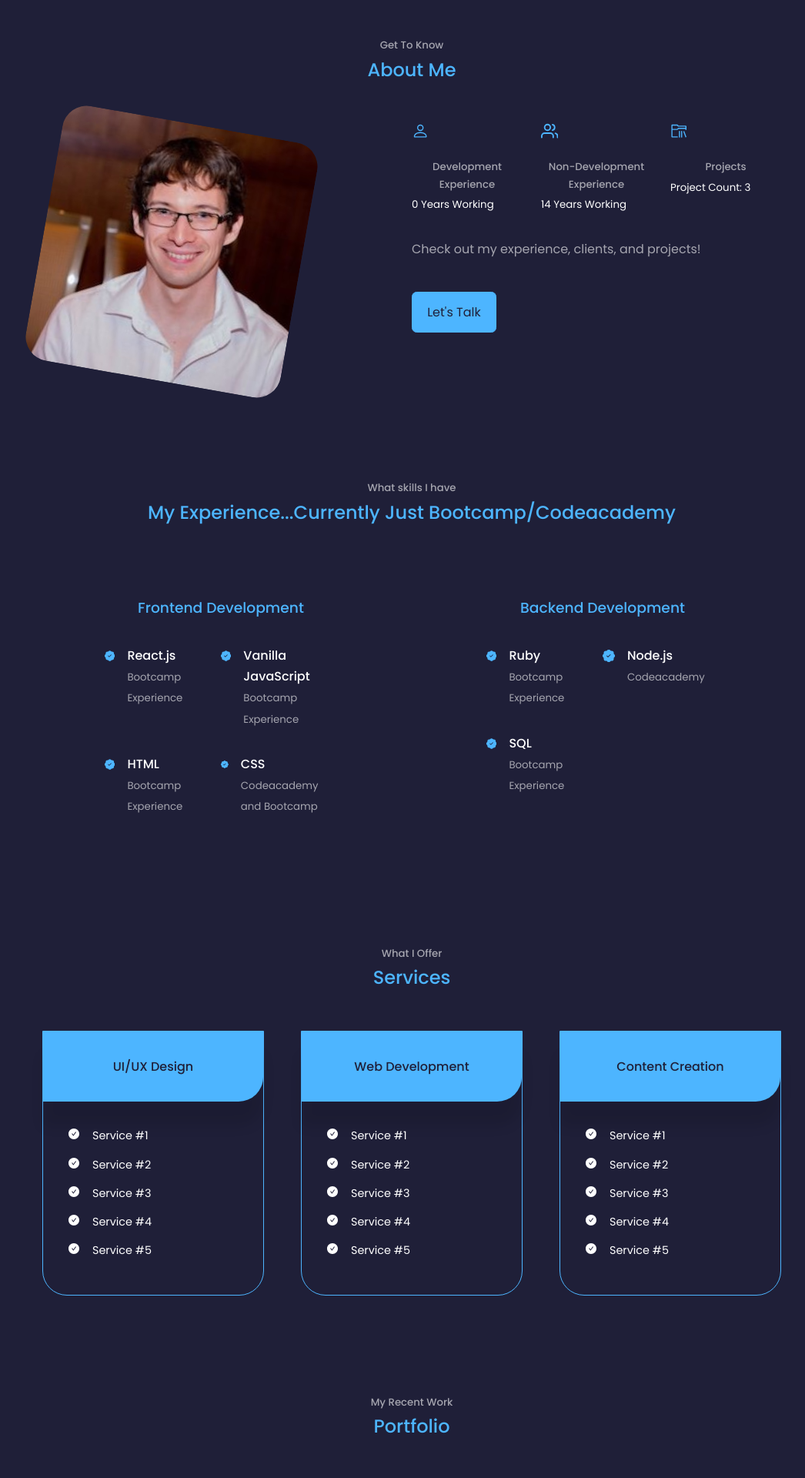
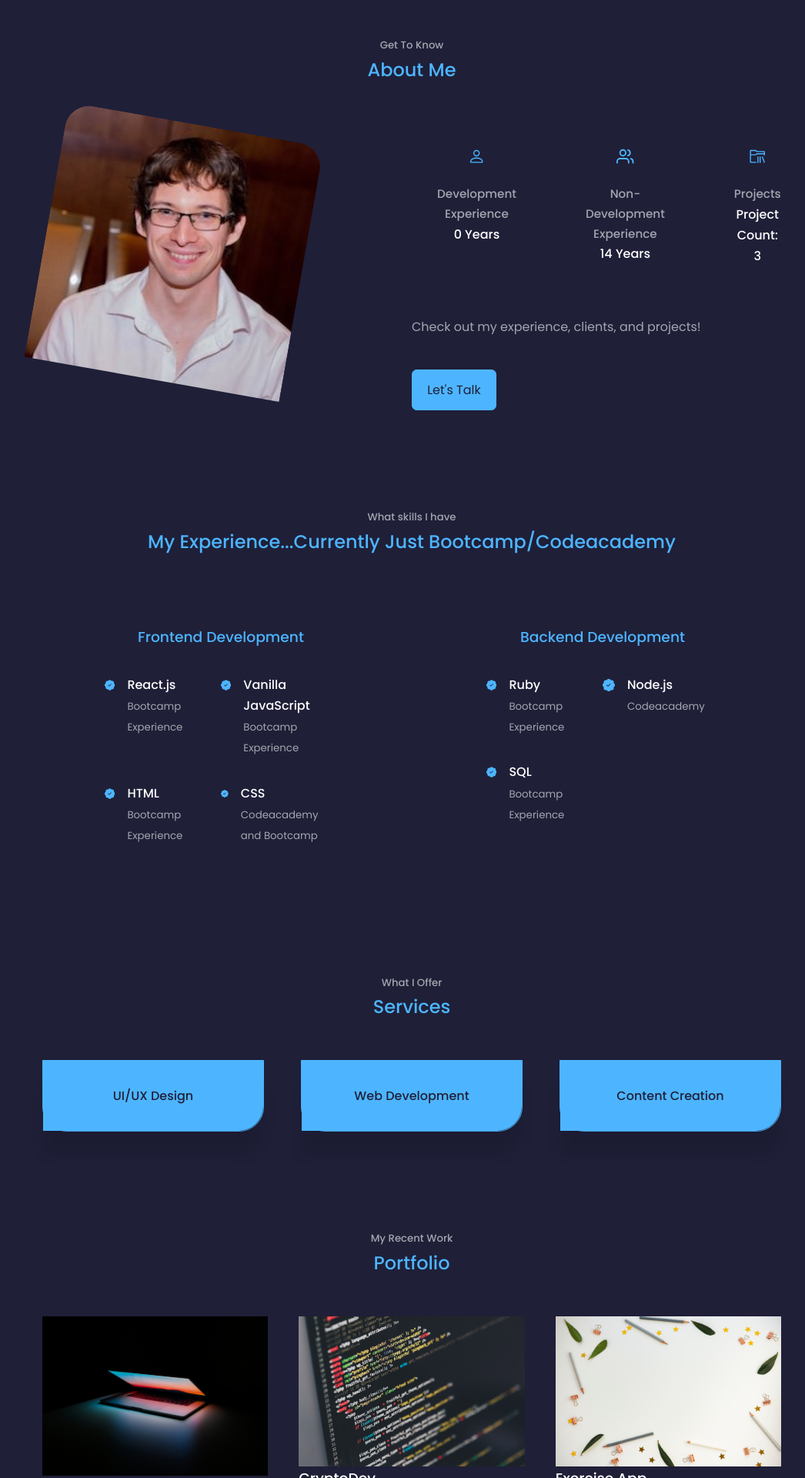
Before and after one commit to ericeinerson/react-portfolio, a React (Create React App) app: page / in a window 1280 px wide. Shown: the part 880-2800 px from the top of the page at 77% size, without its empty margins (105-1151 px from the left). Built offline with nearby package versions, Linux system fonts and the light colour scheme.

Commit message:
fixed up footer, header, services, testimonials, and about

```diff
--- a/src/components/About/About.js
+++ b/src/components/About/About.js
@@ -20,22 +20,22 @@ function About() {
 
         <div className="about__content">
           <div className="about__cards">
-            <article className="about_card">
+            <article className="about__card">
               <BsPerson class="about__icon"/>
               <h5>Development Experience</h5>
-              <small>0 Years Working</small>
+              <h4>0 Years</h4>
             </article>
 
-            <article className="about_card">
+            <article className="about__card">
               <FiUsers class="about__icon"/>
               <h5>Non-Development Experience</h5>
-              <small>14 Years Working</small>
+              <h4>14 Years</h4>
             </article>
 
-            <article className="about_card">
+            <article className="about__card">
               <VscFolderLibrary class="about__icon"/>
               <h5>Projects</h5>
-              <small>Project Count: 3</small>
+              <h4>Project Count: 3</h4>
             </article>
           </div>
 
--- a/src/components/Footer/Footer.js
+++ b/src/components/Footer/Footer.js
@@ -3,6 +3,9 @@ import "./footer.css"
 import {AiOutlineInstagram} from "react-icons/ai"
 import {BsLinkedin} from "react-icons/bs"
 import {AiFillGithub} from "react-icons/ai"
+import {ImBlogger2} from "react-icons/im"
+
+
 
 
 
@@ -25,6 +28,7 @@ function Footer() {
         <a href="https://instagram.com"><AiOutlineInstagram /></a>
         <a href="https://www.linkedin.com/in/eric-einerson/" target="_blank"><BsLinkedin /></a>
         <a href="https://github.com/ericeinerson" target="_blank"><AiFillGithub /></a>
+        <a href="https://dev.to/ericeinerson" target="_blank"><ImBlogger2 /></a>
       </div>
 
       <div className='footer__copyright'>
--- a/src/components/Header/HeaderSocials.js
+++ b/src/components/Header/HeaderSocials.js
@@ -1,6 +1,8 @@
 import React from 'react'
 import {BsLinkedin} from "react-icons/bs"
 import {AiFillGithub} from "react-icons/ai"
+import {ImBlogger2} from "react-icons/im"
+
 
 
 function HeaderSocials() {
@@ -8,6 +10,7 @@ function HeaderSocials() {
     <div className="header__socials">
         <a href="https://www.linkedin.com/in/eric-einerson/" target="_blank"><BsLinkedin /></a>
         <a href="https://github.com/ericeinerson" target="_blank"><AiFillGithub /></a>
+        <a href="https://dev.to/ericeinerson" target="_blank"><ImBlogger2 /></a>
     </div>
   )
 }
--- a/src/components/Services/Services.js
+++ b/src/components/Services/Services.js
@@ -13,7 +13,7 @@ function Services() {
             <h3>UI/UX Design</h3>
           </div>
 
-          <ul className="service__list">
+          {/* <ul className="service__list">
             <li>
               <AiFillCheckCircle className="service__list-icon" />
               <p>Service #1</p>
@@ -34,14 +34,14 @@ function Services() {
               <AiFillCheckCircle className="service__list-icon" />
               <p>Service #5</p>
             </li>
-          </ul>
+          </ul> */}
         </article>
         <article className="service">
           <div className="service__head">
             <h3>Web Development</h3>
           </div>
 
-          <ul className="service__list">
+          {/* <ul className="service__list">
             <li>
               <AiFillCheckCircle className="service__list-icon" />
               <p>Service #1</p>
@@ -62,14 +62,14 @@ function Services() {
               <AiFillCheckCircle className="service__list-icon" />
               <p>Service #5</p>
             </li>
-          </ul>
+          </ul> */}
         </article>
         <article className="service">
           <div className="service__head">
             <h3>Content Creation</h3>
           </div>
 
-          <ul className="service__list">
+          {/* <ul className="service__list">
             <li>
               <AiFillCheckCircle className="service__list-icon" />
               <p>Service #1</p>
@@ -90,7 +90,7 @@ function Services() {
               <AiFillCheckCircle className="service__list-icon" />
               <p>Service #5</p>
             </li>
-          </ul>
+          </ul> */}
         </article>
       </div>
     </section>
--- a/src/components/Testimonials/Testimonials.js
+++ b/src/components/Testimonials/Testimonials.js
@@ -20,21 +20,21 @@ const data = [
     name: "Babux Namshir",
     review: "Eric is one of the most valuable people I have ever met. Both smart and professional during project meetings. Experienced, deadline-oriented, and intelligent person. Highly recommended"
   },
-  {
-    avatar: Avatar2,
-    name: "Name 2",
-    review: "Great!"
-  },
-  {
-    avatar: Avatar3,
-    name: "Name 3",
-    review: "Fantastic!"
-  },
-  {
-    avatar: Avatar4,
-    name: "Name 4",
-    review: "Cool!"
-  }
+  // {
+  //   avatar: Avatar2,
+  //   name: "Name 2",
+  //   review: "Great!"
+  // },
+  // {
+  //   avatar: Avatar3,
+  //   name: "Name 3",
+  //   review: "Fantastic!"
+  // },
+  // {
+  //   avatar: Avatar4,
+  //   name: "Name 4",
+  //   review: "Cool!"
+  // }
 ]
 
 function Testimonials() {
```
